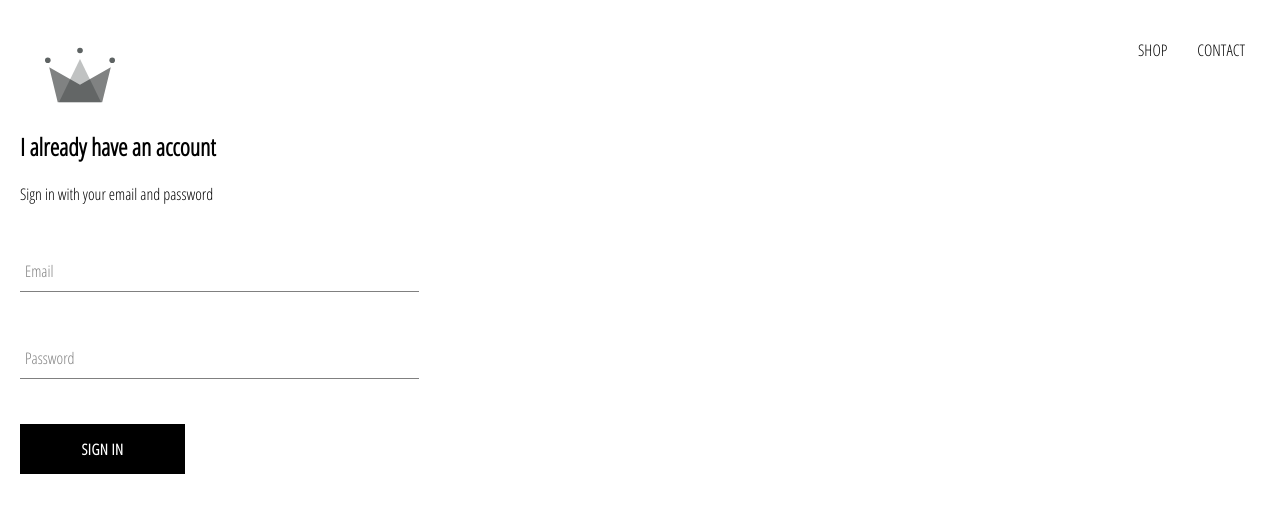
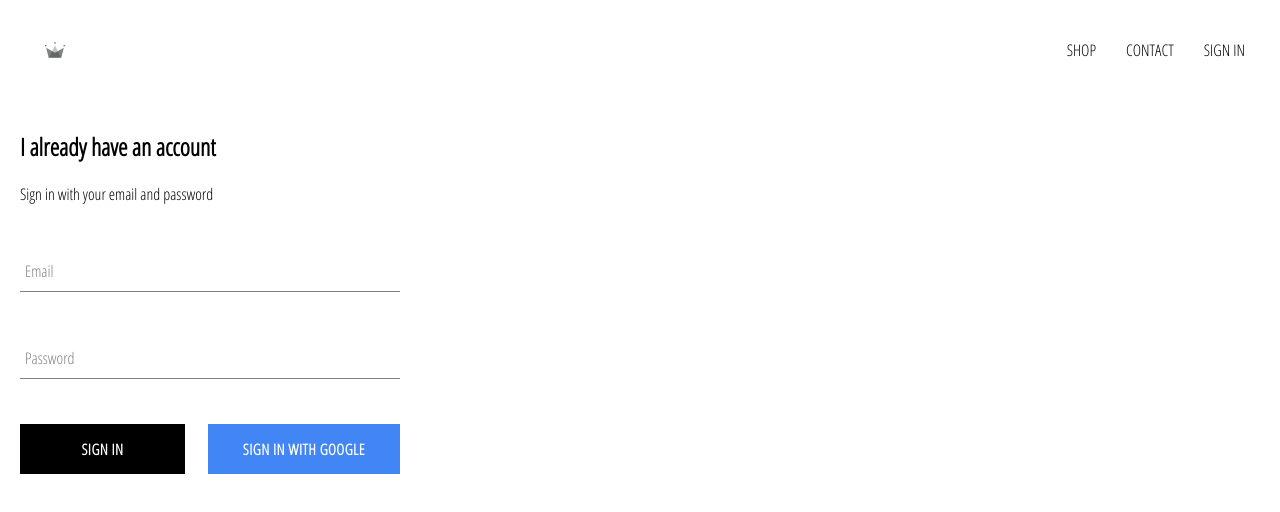
Before and after one commit to mutuajoseph/Clothline, a React (Create React App) app: page /signin in a window 1280 px wide. Shown: the top 512 px of the page. Built offline with nearby package versions, Linux system fonts and the light colour scheme; no server answers.

Commit message:
Integrated firebase to our app, created sign in with google

```diff
--- a/package.json
+++ b/package.json
@@ -6,6 +6,7 @@
     "@testing-library/jest-dom": "^4.2.4",
     "@testing-library/react": "^9.5.0",
     "@testing-library/user-event": "^7.2.1",
+    "firebase": "^7.19.1",
     "node-sass": "^4.14.1",
     "react": "^16.13.1",
     "react-dom": "^16.13.1",
--- a/src/App.css
+++ b/src/App.css
@@ -2,3 +2,8 @@
   font-family: 'Open Sans Condensed';
   padding: 15px 20px;
 }
+
+
+* {
+  box-sizing: border-box;
+}
--- a/src/App.js
+++ b/src/App.js
@@ -6,13 +6,36 @@
 import Homepage from './pages/homepage/homepage.component';
 import ShopPage from './pages/shop/shop.component';
 import Header from './components/header/header.component';
-import SignInAndSignUp from './pages/signInAndSignup/signInAndSignUp.component'
+import SignInAndSignUp from './pages/signInAndSignup/signInAndSignUp.component';
+import { auth  } from './firebase/firebase.utils';
 
 
-function App() {
+class App extends React.Component {
+
+  constructor(props) {
+    super(props)
+
+    this.state = {
+       currentUser: null
+    }
+  }
+
+  unsubscribeFromAuth = null
+
+  componentDidMount(){
+    this.unsubscribeFromAuth = auth.onAuthStateChanged(user => {
+      this.setState({currentUser: user})
+    })
+  }
+
+  componentWillUnmount() {
+    this.unsubscribeFromAuth();
+  }
+
+  render () {
     return (
       <div>
-     <Header />
+       <Header currentUser={this.state.currentUser} />
        <Switch>
          <Route exact path="/" component={Homepage}/>
          <Route path="/shop" component={ShopPage}/>
@@ -22,4 +45,6 @@
     );
   }
 
+}
+
 export default App;
--- a/src/components/custom-button/custom-button.component.jsx
+++ b/src/components/custom-button/custom-button.component.jsx
@@ -2,9 +2,9 @@
 
 import './custom-button.styles.scss';
 
-const CustomButton = ({ children, ...otherProps }) => (
+const CustomButton = ({ children, isGoogleSignIn, ...otherProps }) => (
 
-    <button className='custom-button' {...otherProps}>
+    <button className={`${isGoogleSignIn ? 'google-sign-in' : ''} custom-button`} {...otherProps}>
         {children}
     </button>
 )
--- a/src/components/custom-button/custom-button.styles.scss
+++ b/src/components/custom-button/custom-button.styles.scss
@@ -19,4 +19,15 @@
       color: black;
       border: 1px solid black;
     }
+
+    &.google-sign-in {
+      background-color: #4285f4;
+      color: white;
+
+      &:hover {
+        background-color: white;
+        color: black;
+        border: 1px solid black;
+      }
+    }
   }
--- a/src/components/header/header.component.jsx
+++ b/src/components/header/header.component.jsx
@@ -1,11 +1,13 @@
 import React from 'react';
 import { Link } from 'react-router-dom';
+
+import { auth } from '../../firebase/firebase.utils'
 
 import { ReactComponent as Logo } from '../../assets/crown.svg'
 
 import './header.styles.scss'
 
-const Header = () => {
+const Header = ({ currentUser }) => {
     return (
         <div className="header">
             <Link to="/">
@@ -18,6 +20,12 @@
                 <Link className='option' to="/contact">
                     CONTACT
                 </Link>
+                {
+                    currentUser ?
+                    <div className='option' onClick={() => auth.signOut()}>SIGN OUT</div>
+                    :
+                    <Link className='option' to='/signin'>SIGN IN</Link>
+                }
             </div>
         </div>
     )
--- a/src/components/header/header.styles.scss
+++ b/src/components/header/header.styles.scss
@@ -17,6 +17,7 @@
       display: flex;
       align-items: center;
       justify-content: flex-end;
+      cursor: pointer;
 
       .option {
         padding: 10px 15px;
--- a/src/components/signIn/signIn.component.jsx
+++ b/src/components/signIn/signIn.component.jsx
@@ -4,6 +4,8 @@
 
 import FormInput from '../form-input/form-input.component';
 import CustomButton from '../custom-button/custom-button.component';
+
+import { signInWithGoogle } from '../../firebase/firebase.utils'
 
 class SignIn extends Component {
 
@@ -37,7 +39,14 @@
                 <form onSubmit={this.handleSubmit}>
                     <FormInput type="email" name="email" label="Email" value={this.state.email} handleChange={this.handleChange} required />
                     <FormInput type="password" name="password" label="Password" value={this.state.password} handleChange={this.handleChange} required />
-                    <CustomButton type="submit" > Sign In</CustomButton>
+                    <div className='buttons'>
+                        <CustomButton type="submit" > Sign In</CustomButton>
+                        <CustomButton onClick={signInWithGoogle} isGoogleSignIn>
+                            {' '}
+                            Sign In with Google{' '}
+                        </CustomButton>
+                    </div>
+
                 </form>
             </div>
         )
--- a/src/components/signIn/signIn.styles.scss
+++ b/src/components/signIn/signIn.styles.scss
@@ -1,9 +1,14 @@
 .sign-in {
-    width: 30vw;
+    width: 380px;
     display: flex;
     flex-direction: column;
 
     .title {
         margin: 10px 0;
     }
+
+    .buttons {
+        display: flex;
+        justify-content: space-between;
+    }
 }
--- /dev/null
+++ b/src/firebase/firebase.utils.js
@@ -0,0 +1,28 @@
+import firebase from 'firebase/app';
+import 'firebase/firestore';
+import 'firebase/auth';
+
+
+const config = {
+    apiKey: "AIzaSyAZpI1hJGVyr0ktuQKYVm6P_XachVAfffk",
+    authDomain: "crwndb-4d193.firebaseapp.com",
+    databaseURL: "https://crwndb-4d193.firebaseio.com",
+    projectId: "crwndb-4d193",
+    storageBucket: "crwndb-4d193.appspot.com",
+    messagingSenderId: "803322534884",
+    appId: "1:803322534884:web:baf979b5c114460aa305f1",
+    measurementId: "G-QJ26ZSHN7L"
+  };
+
+firebase.initializeApp(config);
+
+export const auth = firebase.auth();
+export const firestore = firebase.firestore();
+
+const provider = new firebase.auth.GoogleAuthProvider();
+
+provider.setCustomParameters({prompt: 'select_account'});
+
+export const signInWithGoogle = () => auth.signInWithPopup(provider);
+
+export default firebase;
```
Also changed, not shown: 1 other file (tests, documents, lock files or other folders). Lines whose indentation alone changed are shown as unchanged.
